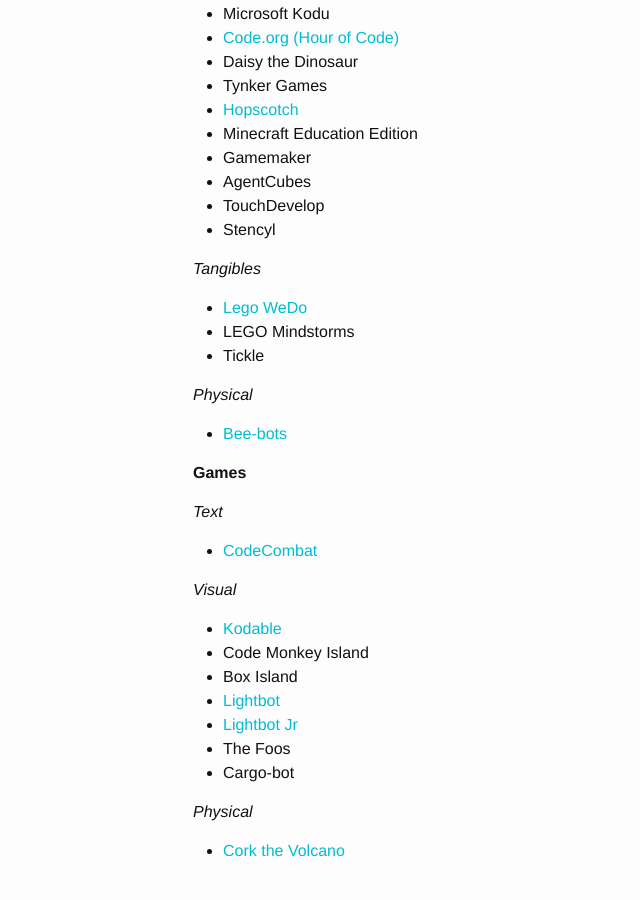
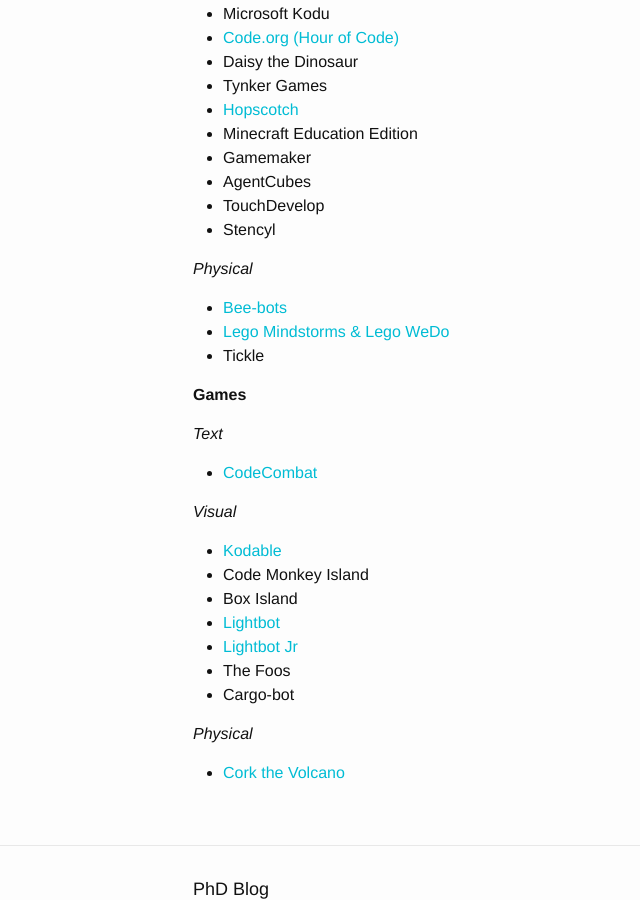
Before and after one commit to simonrose121/phd, a Jekyll site: the page built from _posts/2016-10-31-programming-tools.md, in a window 1280 px wide and 900 px high, scrolled down 898 px. Shown: the whole window, without its empty margins (77-717 px from the left). Built offline with Jekyll 4.4.1, drawn with Linux system fonts in a browser that asks for light colours.

Commit message:
Category change

```diff
--- a/_posts/2016-10-31-programming-tools.md
+++ b/_posts/2016-10-31-programming-tools.md
@@ -46,15 +46,11 @@
 - TouchDevelop
 - Stencyl
 
-*Tangibles*
-
-- [Lego WeDo]({{ site.baseurl }}{% post_url 2016-11-05-lego-wedo %})
-- LEGO Mindstorms
-- Tickle
-
 *Physical*
 
 - [Bee-bots]({{ site.baseurl }}{% post_url 2016-11-05-beebots %})
+- [Lego Mindstorms & Lego WeDo]({{ site.baseurl }}{% post_url 2016-11-05-lego-wedo %})
+- Tickle
 
 **Games**
 
```
